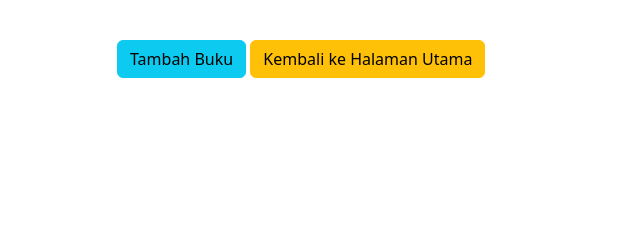
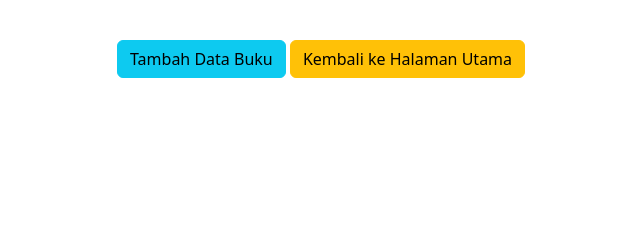
Before and after one commit to alustinascmh/perpustakaan-php, a PHP site: page /buku.php in a window 1280 px wide. Shown: the part 137-377 px from the top of the page, without its empty margins (55-695 px from the left). Run offline with PHP 8.4, Linux system fonts and the light colour scheme; data that the repository does not hold is empty.

Commit message:
first commit

```diff
--- a/buku.php
+++ b/buku.php
@@ -40,7 +40,7 @@
             </tbody>
         </table>
     <br>
-    <a href="./tambah-buku.php" class="btn btn-info">Tambah Buku</a>
+    <a href="./tambah-buku.php" class="btn btn-info">Tambah Data Buku</a>
     <a href="./index.php" class="btn btn-warning">Kembali ke Halaman Utama</a>
     </div>
 </body>
```
